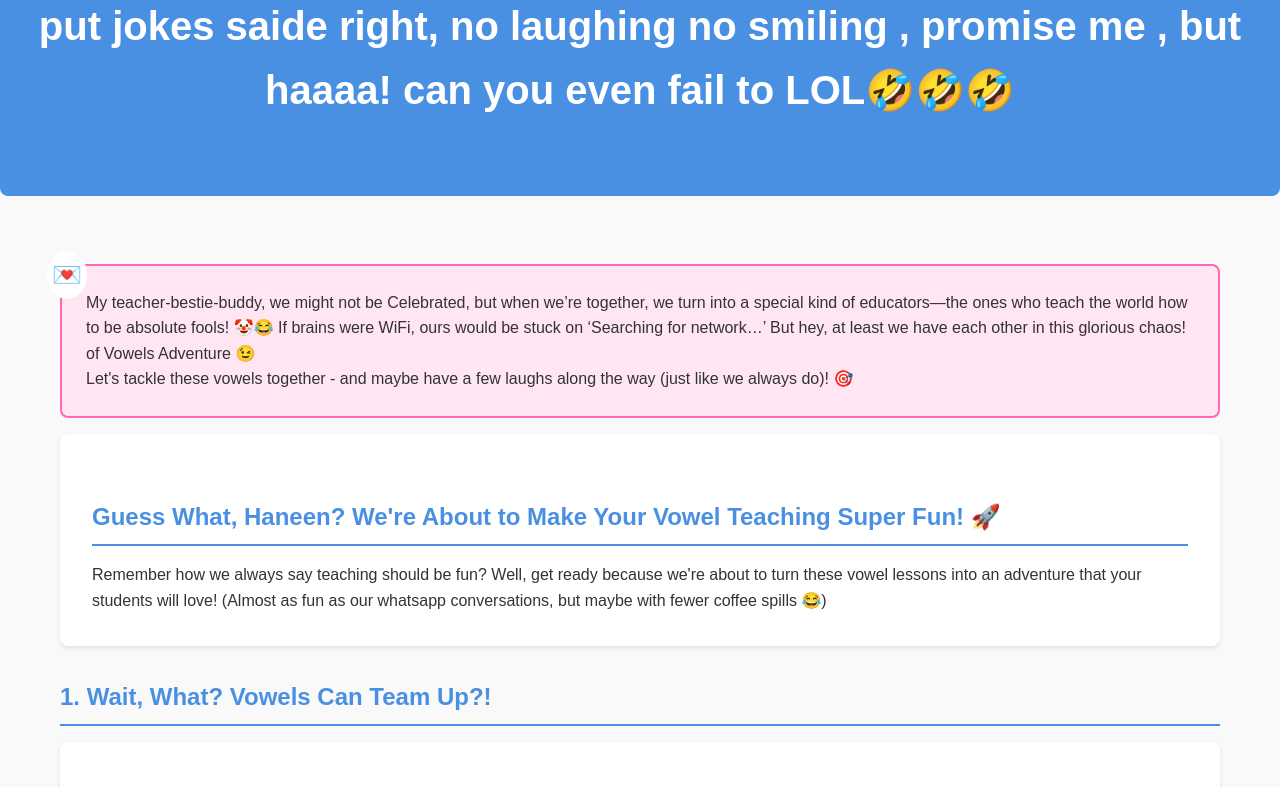
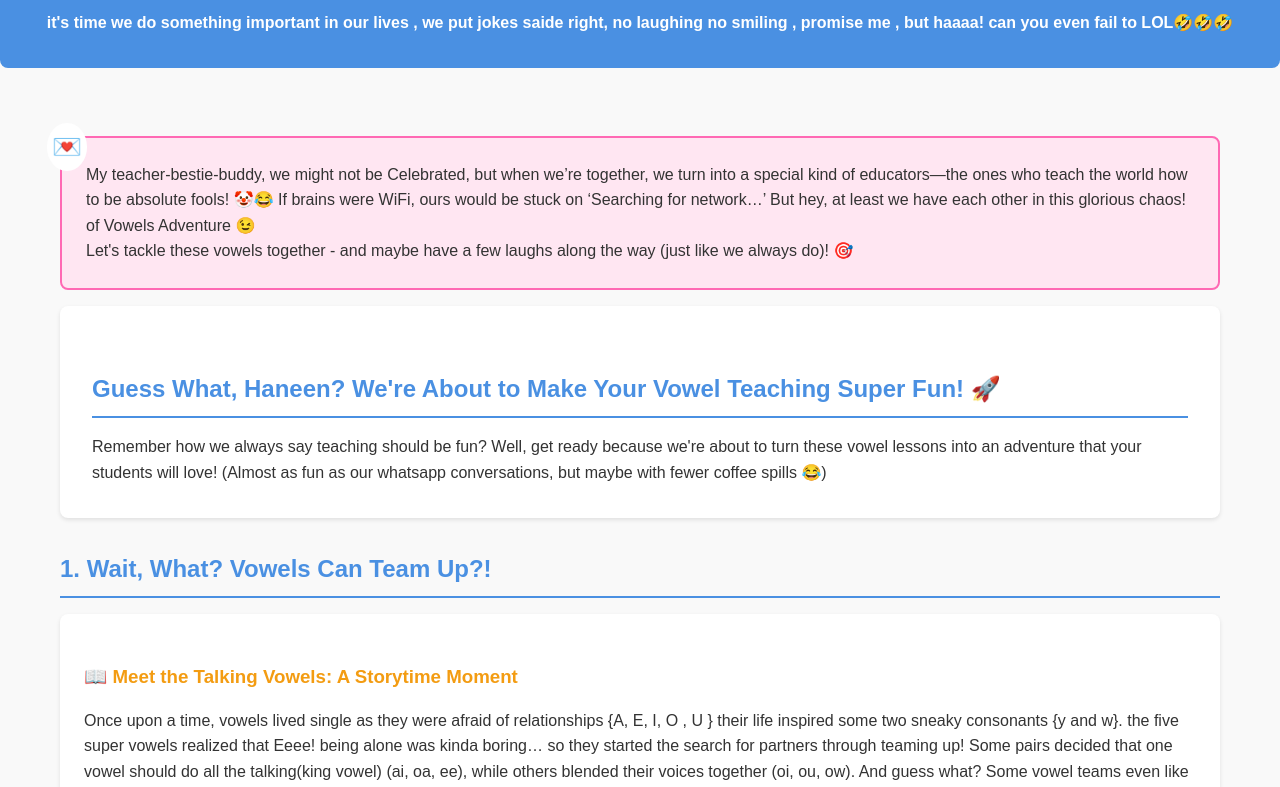
Before and after one commit to Wizcom12/Haneen-Saleh, a plain HTML site: page index.html in a window 1280 px wide. Shown: the part 102-889 px from the top of the page. Drawn offline with Linux system fonts and the light colour scheme.

Commit message:
Update index.html

```diff
--- a/index.html
+++ b/index.html
@@ -184,7 +184,8 @@
 </head>
 <body>
     <header>
-        <h1>🎉Haneen, it's time we do something important in our lives , we put jokes saide right, no laughing no smiling , promise me , but haaaa! can you even fail to LOL🤣🤣🤣 </h1><br><h5></h5>
+        <h1>🎉Haneen,
+        </h1> <h4>it's time we do something important in our lives , we put jokes saide right, no laughing no smiling , promise me , but haaaa! can you even fail to LOL🤣🤣🤣 </h4>
 
     </header>
 
```
